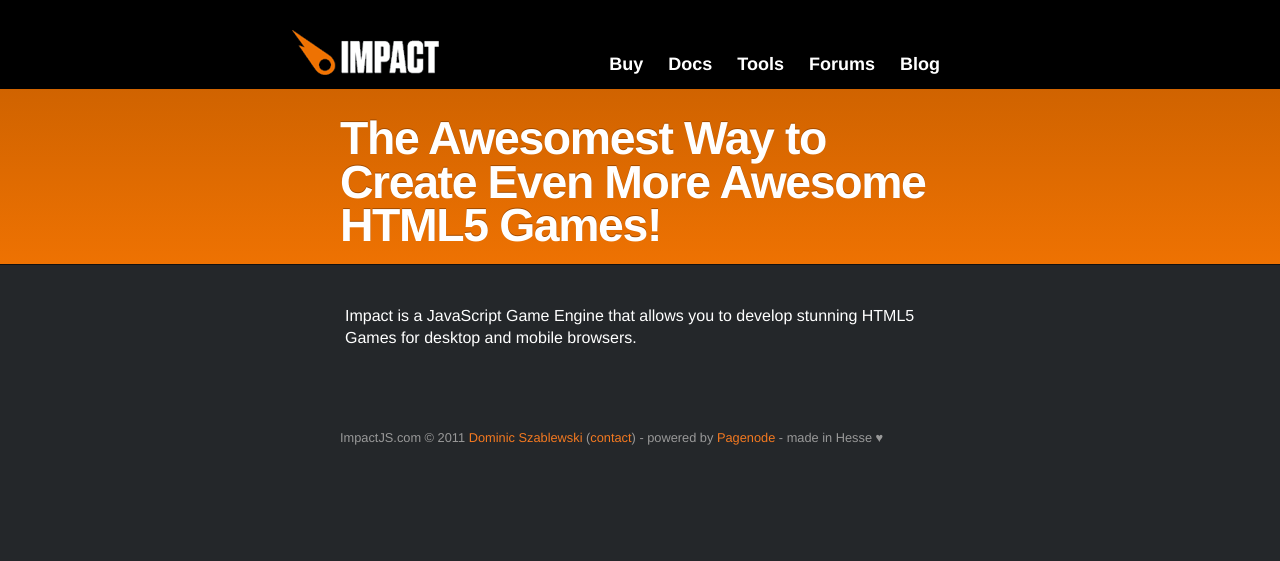
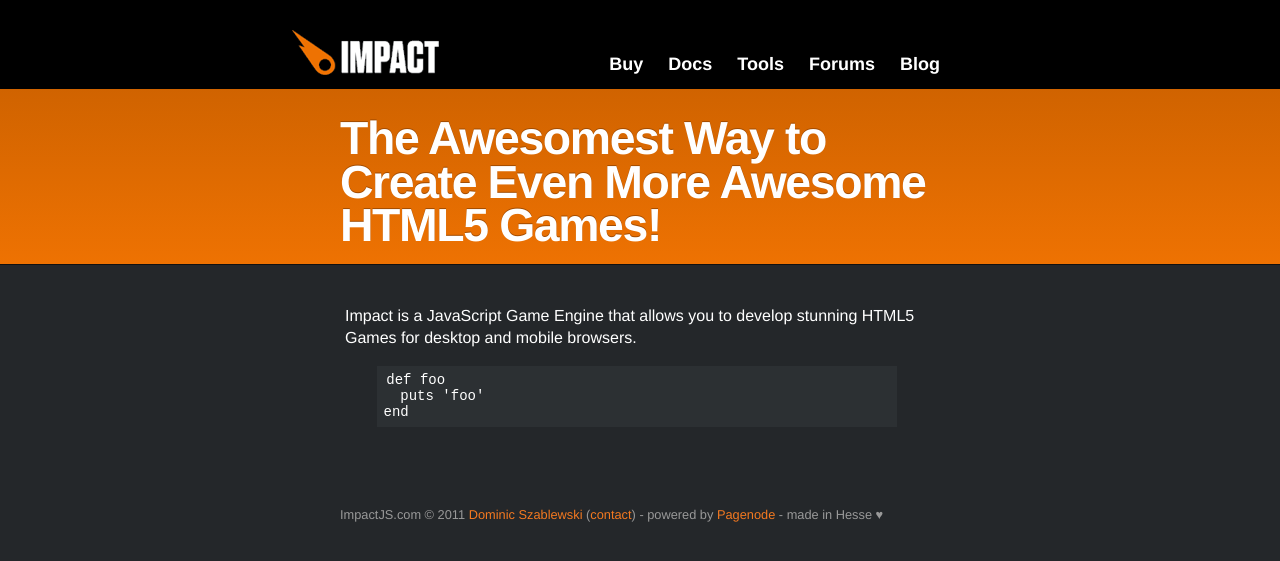
Before and after one commit to NKStudios/nkstudios.github.com, a Jekyll site: the page built from index.md, in a window 1280 px wide. Shown: the top 561 px of the page. Built offline with Jekyll 4.4.1, drawn with Linux system fonts in a browser that asks for light colours; Markdown is read by kramdown in place of the engine named in the settings.

Commit message:
add pygments

```diff
--- a/_config.yml
+++ b/_config.yml
@@ -10,7 +10,7 @@
 
 future:      true
 lsi:         false
-pygments:    false
+pygments:    true
 markdown:    maruku
 permalink:   date
 
--- a/_layouts/blog.html
+++ b/_layouts/blog.html
@@ -1,6 +1,7 @@
 <!DOCTYPE html>
 <html>
 <head>
+	<meta http-equiv="content-type" content="text/html; charset=UTF-8">
 	<title>{{ page.title }}</title>
 	<link rel="stylesheet" type="text/css" href="/templates/impact/screen.css?v5" />
 	<link rel="Shortcut Icon" href="/templates/impact/favicon.png" />
--- a/_layouts/default.html
+++ b/_layouts/default.html
@@ -1,6 +1,7 @@
 <!DOCTYPE html>
 <html>
 <head>
+	<meta http-equiv="content-type" content="text/html; charset=UTF-8">
 	<title>{{ page.title }}</title>
 	<link rel="stylesheet" type="text/css" href="/templates/impact/screen.css?v5" />
 	<link rel="Shortcut Icon" href="/templates/impact/favicon.png" />
--- a/index.md
+++ b/index.md
@@ -5,3 +5,8 @@
 breadcrumbsclass: main
 ---
 Impact is a JavaScript Game Engine that allows you to develop stunning HTML5 Games for desktop and mobile browsers.
+{% highlight ruby %}
+def foo
+  puts 'foo'
+end
+{% endhighlight %}
```
Also changed, not shown: 9 other files.
